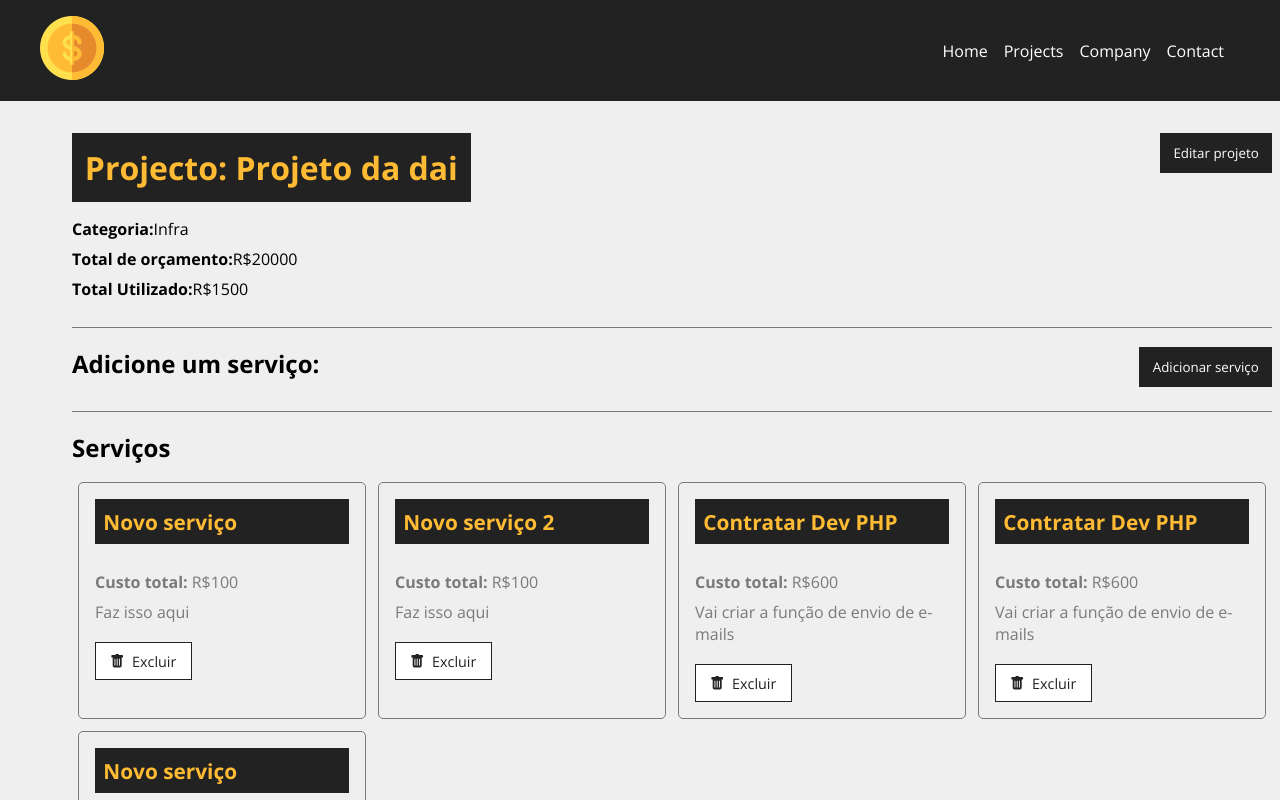
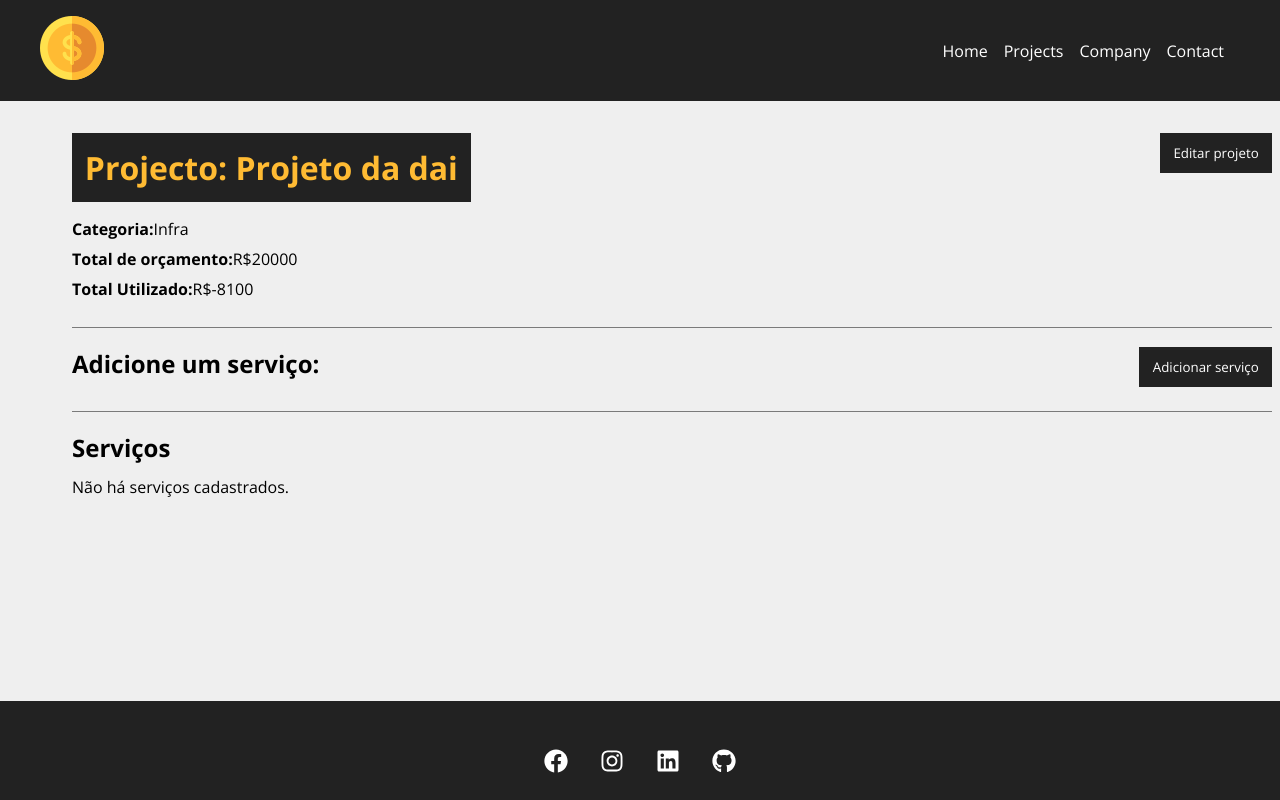
Before and after one commit to alvaro-asouza/costs, a React (Vite) app: page /project/d29a in a window 1280 px wide. Shown: the top 800 px of the page. Built offline with nearby package versions, Linux system fonts and the light colour scheme; data requests are answered from the project's data file.

Commit message:
removendo serviços

```diff
--- a/db.json
+++ b/db.json
@@ -19,8 +19,9 @@
         "id": "1",
         "nome": "Infra"
       },
-      "cost": 1500,
-      "services": [
+      "cost": -8100,
+      "services": [],
+      "service": [
         {
           "name": "Novo serviço",
           "cost": "100",
@@ -32,18 +33,6 @@
           "cost": "100",
           "description": "Faz isso aqui",
           "id": "aac7a3bf-fedf-4a53-bb14-3666e1f5c9ae"
-        },
-        {
-          "name": "Contratar Dev PHP",
-          "cost": "600",
-          "description": "Vai criar a função de envio de e-mails",
-          "id": "6f039250-c53c-4625-8b4a-c43d767e00f7"
-        },
-        {
-          "name": "Contratar Dev PHP",
-          "cost": "600",
-          "description": "Vai criar a função de envio de e-mails",
-          "id": "6f039250-c53c-4625-8b4a-c43d767e00f7"
         },
         {
           "name": "Novo serviço",
--- a/src/components/pages/Project.jsx
+++ b/src/components/pages/Project.jsx
@@ -111,8 +111,30 @@
         .catch((err) => console.error(err))
     }
 
-    function removeService(id) {
+    function removeService(id, cost) {
+        const servicesUpdated = project.services.filter(
+            (service) => service.id !== id
+        )
 
+        const projectUpdated = project
+
+        projectUpdated.services = servicesUpdated
+        projectUpdated.cost = parseFloat(projectUpdated.cost) - parseFloat(cost)
+
+        fetch(`http://localhost:5000/projects/${projectUpdated.id}`, {
+            method: 'PATCH',
+            headers: {
+                'Content-Type' : 'application/json'
+            },
+            body: JSON.stringify(projectUpdated)
+        })
+        .then((resp) => resp.json())
+        .then((data) => {
+            setProject(projectUpdated)
+            setServices(servicesUpdated)
+            setMessage('Serviço removido com sucesso!')
+        })
+        .catch((err) => console.log(err))
     }
 
     function toggleProjectForm() {
--- a/src/components/services/ServiceCard.jsx
+++ b/src/components/services/ServiceCard.jsx
@@ -4,7 +4,8 @@
 
 function ServiceCard({ id, name, description, cost, handleRemove }) {
     const  remove = (e) => {
-
+        e.preventDefault()
+        handleRemove(id, cost)
     }
     return(
         <div className={styles.project_card}>
```
